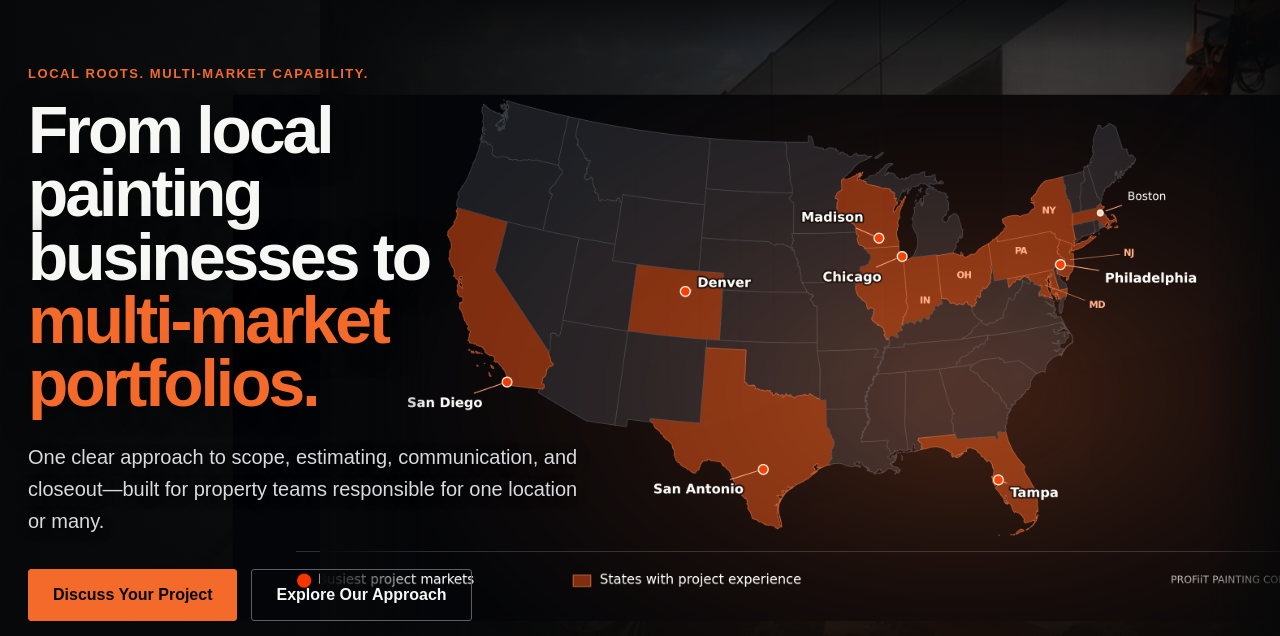
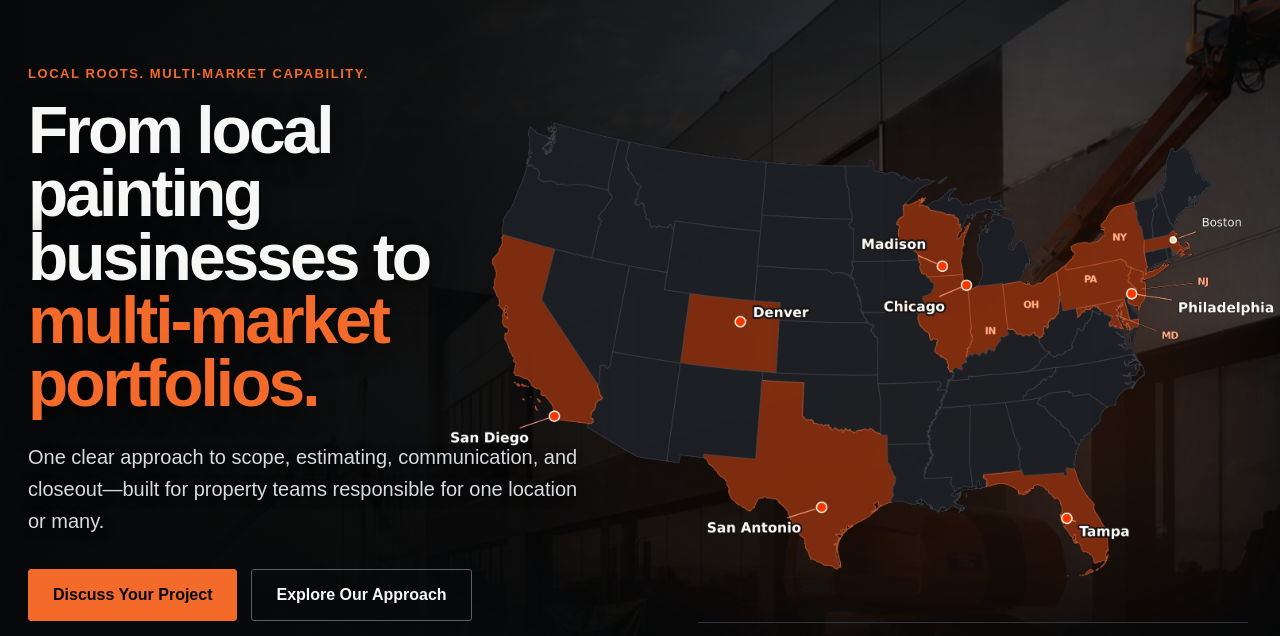
Before and after one commit to profiitpainting/Profiit-Website, a plain HTML site: page index.html in a window 1280 px wide. Shown: the part 97-733 px from the top of the page. Drawn offline with Linux system fonts and the light colour scheme.

Commit message:
Remove map background and refine hero composition

```diff
--- a/hero-impact.css
+++ b/hero-impact.css
@@ -6,10 +6,10 @@
   .hero-grid>div{position:relative;z-index:4;width:min(560px,45%);padding:clamp(70px,10vh,125px) 0 80px}
   .hero h1{font-size:clamp(52px,5.15vw,78px);text-shadow:0 4px 28px rgba(0,0,0,.7)}
   .hero .lede{max-width:560px;color:#d8dade;text-shadow:0 2px 12px rgba(0,0,0,.85)}
-  .map-frame{position:absolute;z-index:2;top:-1%;right:-5%;bottom:-1%;width:81%;margin:0;display:flex;flex-direction:column;justify-content:center;isolation:isolate}
+  .map-frame{position:absolute;z-index:2;top:4%;right:-1%;bottom:4%;width:68%;margin:0;display:flex;flex-direction:column;justify-content:center}
   .map-frame:before{content:"";position:absolute;z-index:-1;inset:12% 4% 8% 10%;background:radial-gradient(ellipse at 62% 55%,rgba(243,106,43,.28),rgba(243,106,43,.09) 36%,transparent 70%);filter:blur(34px);transform:scale(1.1)}
-  .map-frame:after{content:"";position:absolute;z-index:2;inset:-2px;pointer-events:none;background:linear-gradient(90deg,#070809 0%,transparent 11%,transparent 89%,#070809 100%),linear-gradient(180deg,#070809 0%,transparent 10%,transparent 89%,#070809 100%)}
-  .map-frame img{position:relative;z-index:1;width:100%;clip-path:inset(20% 0 0 0);transform:scale(1.18) translateY(-8%);transform-origin:center;mix-blend-mode:screen;filter:saturate(1.2) contrast(1.12) brightness(1.06) drop-shadow(0 35px 75px rgba(0,0,0,.58));opacity:.97}
+  .map-frame:after{display:none}
+  .map-frame img{position:relative;z-index:1;width:100%;transform:scale(1.05);transform-origin:center;filter:saturate(1.2) contrast(1.12) brightness(1.06) drop-shadow(0 35px 75px rgba(0,0,0,.58));opacity:.97}
   .map-caption{position:absolute;right:2%;bottom:1%;width:66%;margin:0;padding:16px 0 0;background:linear-gradient(90deg,transparent,rgba(7,8,9,.8));font-size:13px;z-index:3}
 }
 @media(max-width:950px){
@@ -18,9 +18,9 @@
   .hero:after{content:"";position:absolute;inset:0;background:linear-gradient(180deg,rgba(7,8,9,.72),rgba(7,8,9,.38) 46%,#070809 100%);z-index:1}
   .hero-grid{display:flex;flex-direction:column}
   .hero-grid>div{width:100%;position:relative;z-index:3}
-  .map-frame{width:calc(100% + 44px);margin-left:-22px;position:relative;isolation:isolate;z-index:2}
+  .map-frame{width:calc(100% + 44px);margin-left:-22px;position:relative;z-index:2}
   .map-frame:before{content:"";position:absolute;z-index:-1;inset:18% 6%;background:radial-gradient(ellipse,rgba(243,106,43,.22),transparent 70%);filter:blur(24px)}
-  .map-frame:after{content:"";position:absolute;z-index:2;inset:-2px;pointer-events:none;background:linear-gradient(90deg,#070809 0%,transparent 8%,transparent 92%,#070809 100%),linear-gradient(180deg,#070809 0%,transparent 8%,transparent 91%,#070809 100%)}
+  .map-frame:after{display:none}
   .map-frame img{position:relative;z-index:1;width:100%;transform:scale(1.05);filter:saturate(1.12) contrast(1.04)}
   .map-caption{position:relative;z-index:3}
 }
--- a/index.html
+++ b/index.html
@@ -26,7 +26,7 @@
           <div class="actions"><a class="btn primary" href="contact.html">Discuss Your Project</a><a class="btn" href="vision.html">Explore Our Approach</a></div>
         </div>
         <figure class="map-frame">
-          <img src="assets/profiit-us-project-map.png" alt="Map showing PROFiiT commercial painting project experience across 13 states, with busiest project markets highlighted">
+          <img src="assets/profiit-us-map-cutout.png" alt="Map showing PROFiiT commercial painting project experience across 13 states, with busiest project markets highlighted">
           <figcaption class="map-caption"><span>Commercial painting experience across 13 states</span><span>Project experience shown—not a claim of current offices in every market</span></figcaption>
         </figure>
       </div>
```
Also changed, not shown: assets/profiit-us-map-cutout.png (added).
